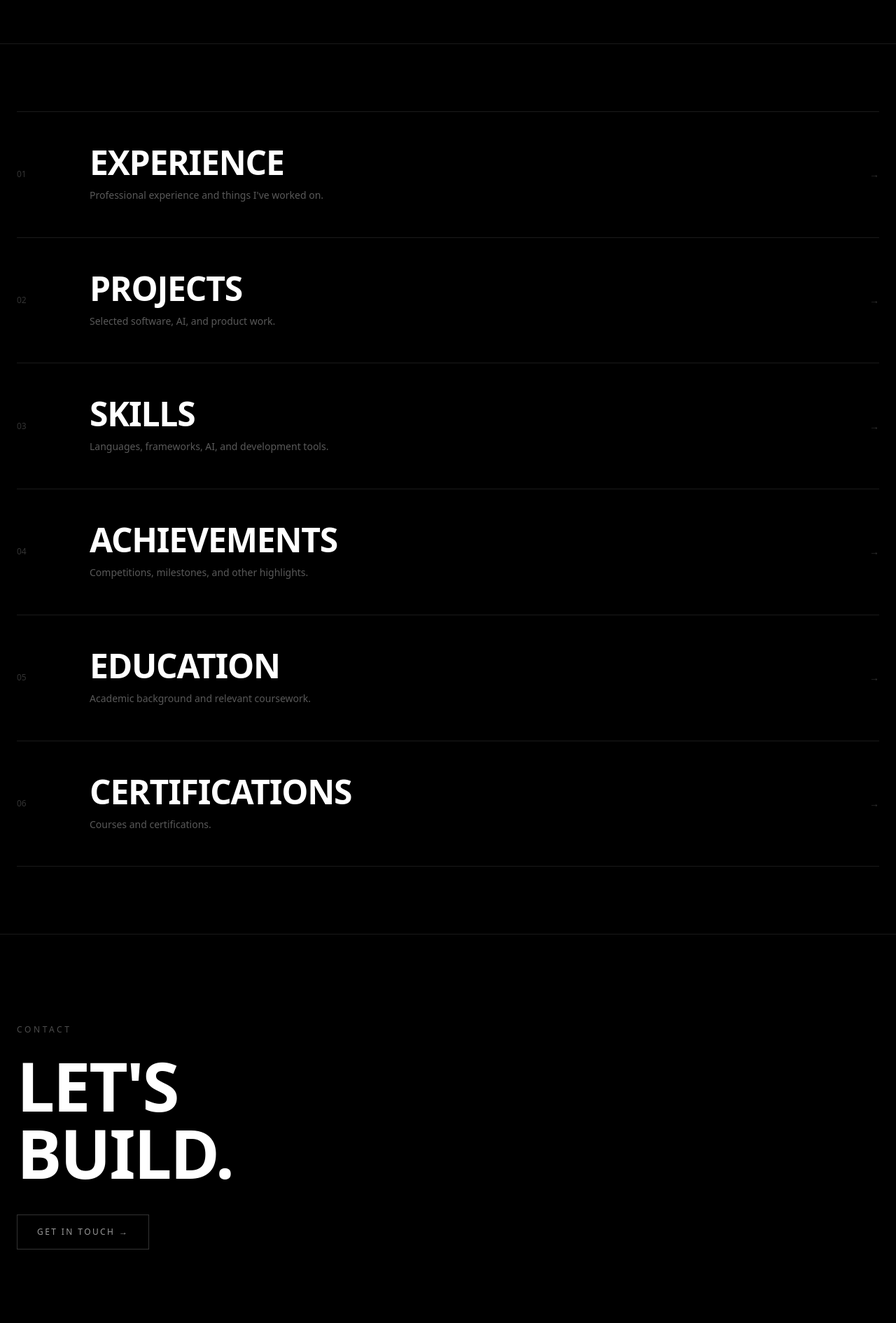
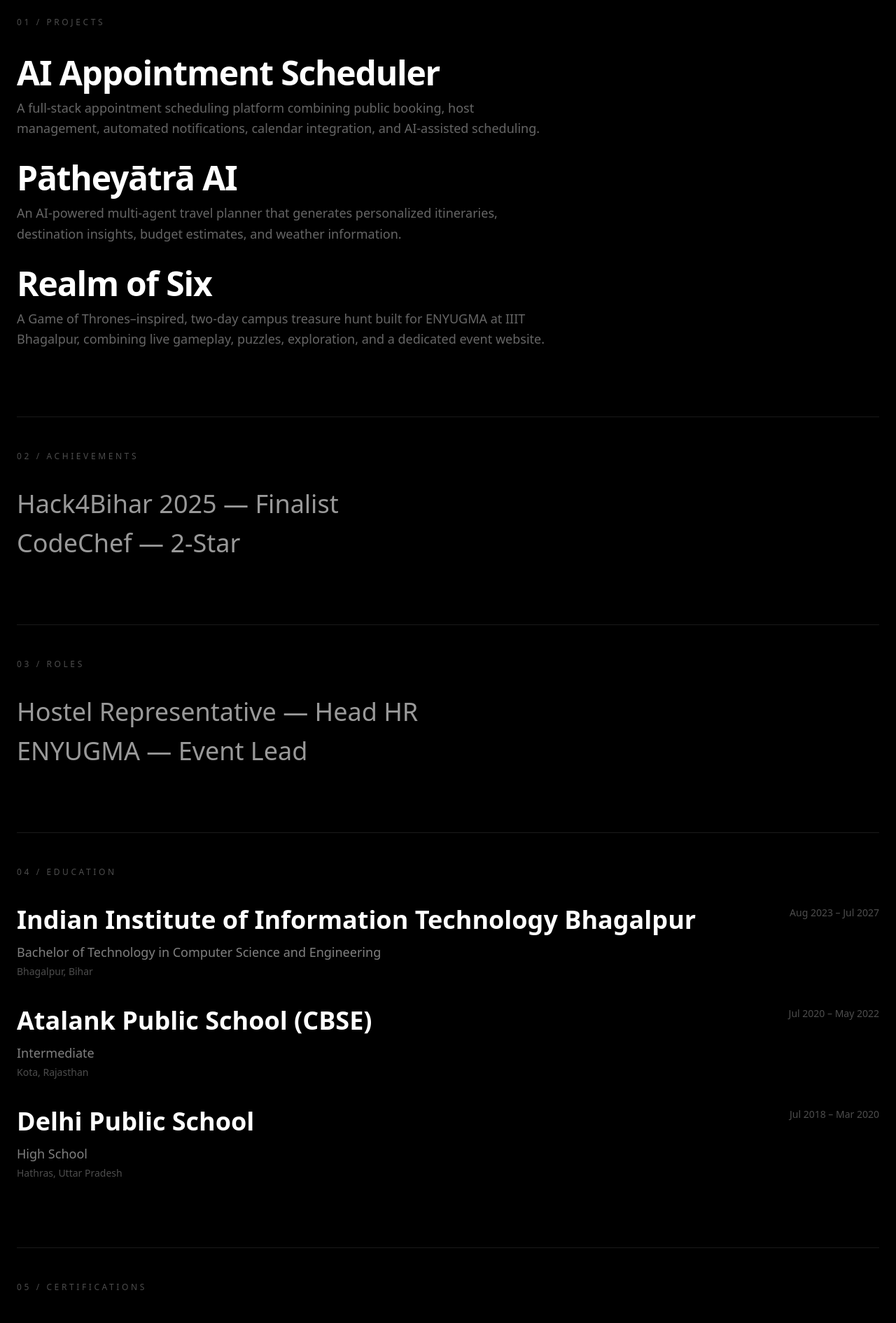
Before and after one commit to blazoxx/portfolio_new, a Next.js app: page /resume in a window 1280 px wide. Shown: the part 880-2770 px from the top of the page at 70% size. Built offline with nearby package versions, Linux system fonts and the light colour scheme.

Commit message:
feat: implement dynamic resume page with external data integration

```diff
--- a/app/resume/page.tsx
+++ b/app/resume/page.tsx
@@ -1,37 +1,7 @@
 import Link from "next/link";
-
-const sections = [
-  {
-    number: "01",
-    title: "EXPERIENCE",
-    content: "Professional experience and things I've worked on.",
-  },
-  {
-    number: "02",
-    title: "PROJECTS",
-    content: "Selected software, AI, and product work.",
-  },
-  {
-    number: "03",
-    title: "SKILLS",
-    content: "Languages, frameworks, AI, and development tools.",
-  },
-  {
-    number: "04",
-    title: "ACHIEVEMENTS",
-    content: "Competitions, milestones, and other highlights.",
-  },
-  {
-    number: "05",
-    title: "EDUCATION",
-    content: "Academic background and relevant coursework.",
-  },
-  {
-    number: "06",
-    title: "CERTIFICATIONS",
-    content: "Courses and certifications.",
-  },
-];
+import { resume } from "@/data/resume";
+import { profile } from "@/data/profile";
+import { skillGroups } from "@/data/skills";
 
 export default function ResumePage() {
   return (
@@ -45,14 +15,15 @@
 
           <div className="mt-8 flex flex-col justify-between gap-10 md:flex-row md:items-end">
             <div>
-              <h1 className="text-7xl font-bold tracking-tight md:text-9xl">
-                BHAIBHAV
-                <br />
-                PRATAP.
-              </h1>
+              {profile.fullName.split(" ").map((name, index) => (
+                <span key={name}>
+                  {index > 0 && <br />}
+                  {name}
+                </span>
+              ))}
 
               <p className="mt-8 max-w-2xl text-lg leading-relaxed text-white/40">
-                Software Engineer · AI · Builder
+                {profile.role}
               </p>
             </div>
 
@@ -85,40 +56,143 @@
           </p>
 
           <p className="max-w-4xl text-2xl leading-relaxed text-white/60 md:text-4xl">
-            Software engineer interested in building practical
-            products, AI systems, and experiences that turn ideas
-            into usable software.
+            {resume.summary}
           </p>
         </div>
       </section>
 
       {/* Resume Sections */}
       <section className="px-6 py-24">
-        <div className="mx-auto w-full max-w-7xl">
-          <div className="border-t border-white/10">
-            {sections.map((section) => (
-              <article
-                key={section.number}
-                className="grid gap-6 border-b border-white/10 py-12 transition hover:bg-white/[0.02] md:grid-cols-[80px_1fr_auto] md:items-center"
-              >
-                <span className="text-xs text-white/20">
-                  {section.number}
-                </span>
+        <div className="mx-auto w-full max-w-7xl space-y-24">
+          {/* Projects */}
+          <section className="border-t border-white/10 pt-12">
+            <p className="text-xs uppercase tracking-[0.3em] text-white/30">
+              01 / Projects
+            </p>
 
-                <div>
+            <div className="mt-10 space-y-8">
+              {resume.projects.map((project) => (
+                <article key={project.title}>
                   <h2 className="text-3xl font-semibold tracking-tight md:text-5xl">
-                    {section.title}
+                    {project.title}
                   </h2>
 
-                  <p className="mt-3 max-w-2xl text-sm leading-relaxed text-white/35">
-                    {section.content}
+                  <p className="mt-3 max-w-3xl text-lg leading-relaxed text-white/40">
+                    {project.description}
                   </p>
+                </article>
+              ))}
+            </div>
+          </section>
+
+          {/* Achievements */}
+          <section className="border-t border-white/10 pt-12">
+            <p className="text-xs uppercase tracking-[0.3em] text-white/30">
+              02 / Achievements
+            </p>
+
+            <div className="mt-10 space-y-4">
+              {resume.achievements.map((achievement) => (
+                <p
+                  key={achievement}
+                  className="text-2xl text-white/60 md:text-4xl"
+                >
+                  {achievement}
+                </p>
+              ))}
+            </div>
+          </section>
+
+          {/* Roles */}
+          <section className="border-t border-white/10 pt-12">
+            <p className="text-xs uppercase tracking-[0.3em] text-white/30">
+              03 / Roles
+            </p>
+
+            <div className="mt-10 space-y-4">
+              {resume.roles.map((role) => (
+                <p key={role} className="text-2xl text-white/60 md:text-4xl">
+                  {role}
+                </p>
+              ))}
+            </div>
+          </section>
+
+          {/* Education */}
+          <section className="border-t border-white/10 pt-12">
+            <p className="text-xs uppercase tracking-[0.3em] text-white/30">
+              04 / Education
+            </p>
+
+            <div className="mt-10 space-y-10">
+              {resume.education.map((item) => (
+                <article key={item.institution}>
+                  <div className="flex flex-col justify-between gap-2 md:flex-row">
+                    <h2 className="text-2xl font-semibold md:text-4xl">
+                      {item.institution}
+                    </h2>
+
+                    <span className="text-sm text-white/30">
+                      {item.duration}
+                    </span>
+                  </div>
+
+                  <p className="mt-3 text-lg text-white/50">{item.degree}</p>
+
+                  <p className="mt-1 text-sm text-white/30">{item.location}</p>
+                </article>
+              ))}
+            </div>
+          </section>
+
+          {/* Certifications */}
+          <section className="border-t border-white/10 pt-12">
+            <p className="text-xs uppercase tracking-[0.3em] text-white/30">
+              05 / Certifications
+            </p>
+
+            <div className="mt-10 space-y-4">
+              {resume.certifications.map((certification) => (
+                <p
+                  key={certification}
+                  className="text-2xl text-white/60 md:text-4xl"
+                >
+                  {certification}
+                </p>
+              ))}
+            </div>
+          </section>
+        </div>
+      </section>
+
+      {/* Skills */}
+      <section className="border-t border-white/10 px-6 py-24">
+        <div className="mx-auto w-full max-w-7xl">
+          <p className="text-xs uppercase tracking-[0.3em] text-white/30">
+            04 / Skills
+          </p>
+
+          <div className="mt-10 space-y-10">
+            {skillGroups.map((group) => (
+              <div
+                key={group.category}
+                className="grid gap-6 md:grid-cols-[180px_1fr]"
+              >
+                <p className="pt-2 text-sm uppercase tracking-[0.2em] text-white/30">
+                  {group.category}
+                </p>
+
+                <div className="flex flex-wrap gap-3">
+                  {group.skills.map((skill) => (
+                    <span
+                      key={skill}
+                      className="border border-white/10 px-4 py-2 text-sm text-white/50"
+                    >
+                      {skill}
+                    </span>
+                  ))}
                 </div>
-
-                <span className="text-sm text-white/20">
-                  →
-                </span>
-              </article>
+              </div>
             ))}
           </div>
         </div>
--- /dev/null
+++ b/data/resume.ts
@@ -0,0 +1,93 @@
+export const resume = {
+    summary:
+        "Software engineer focused on full-stack development and AI, with experience building web applications, AI systems, and interactive products.",
+
+    sections: [
+        {
+            number: "01",
+            title: "EXPERIENCE",
+            content: "Professional experience and things I've worked on.",
+        },
+        {
+            number: "02",
+            title: "PROJECTS",
+            content: "Selected software, AI, and product work.",
+        },
+        {
+            number: "03",
+            title: "SKILLS",
+            content: "Languages, frameworks, AI, and development tools.",
+        },
+        {
+            number: "04",
+            title: "ACHIEVEMENTS",
+            content: "Competitions, milestones, and other highlights.",
+        },
+        {
+            number: "05",
+            title: "EDUCATION",
+            content: "Academic background and relevant coursework.",
+        },
+        {
+            number: "06",
+            title: "CERTIFICATIONS",
+            content: "Courses and certifications.",
+        },
+    ],
+
+    experience: [],
+
+    projects: [
+        {
+            title: "AI Appointment Scheduler",
+            description:
+                "A full-stack appointment scheduling platform combining public booking, host management, automated notifications, calendar integration, and AI-assisted scheduling.",
+        },
+        {
+            title: "Pātheyātrā AI",
+            description:
+                "An AI-powered multi-agent travel planner that generates personalized itineraries, destination insights, budget estimates, and weather information.",
+        },
+        {
+            title: "Realm of Six",
+            description:
+                "A Game of Thrones–inspired, two-day campus treasure hunt built for ENYUGMA at IIIT Bhagalpur, combining live gameplay, puzzles, exploration, and a dedicated event website.",
+        },
+    ],
+
+    achievements: [
+        "Hack4Bihar 2025 — Finalist",
+        "CodeChef — 2-Star",
+    ],
+
+    roles: [
+        "Hostel Representative — Head HR",
+        "ENYUGMA — Event Lead",
+    ],
+
+    education: [
+        {
+            institution: "Indian Institute of Information Technology Bhagalpur",
+            location: "Bhagalpur, Bihar",
+            degree: "Bachelor of Technology in Computer Science and Engineering",
+            duration: "Aug 2023 – Jul 2027",
+        },
+        {
+            institution: "Atalank Public School (CBSE)",
+            location: "Kota, Rajasthan",
+            degree: "Intermediate",
+            duration: "Jul 2020 – May 2022",
+        },
+        {
+            institution: "Delhi Public School",
+            location: "Hathras, Uttar Pradesh",
+            degree: "High School",
+            duration: "Jul 2018 – Mar 2020",
+        },
+    ],
+
+    certifications: [
+        "Career Essentials in Generative AI — Microsoft & LinkedIn",
+        "Code in Place — Stanford",
+    ],
+};
```
